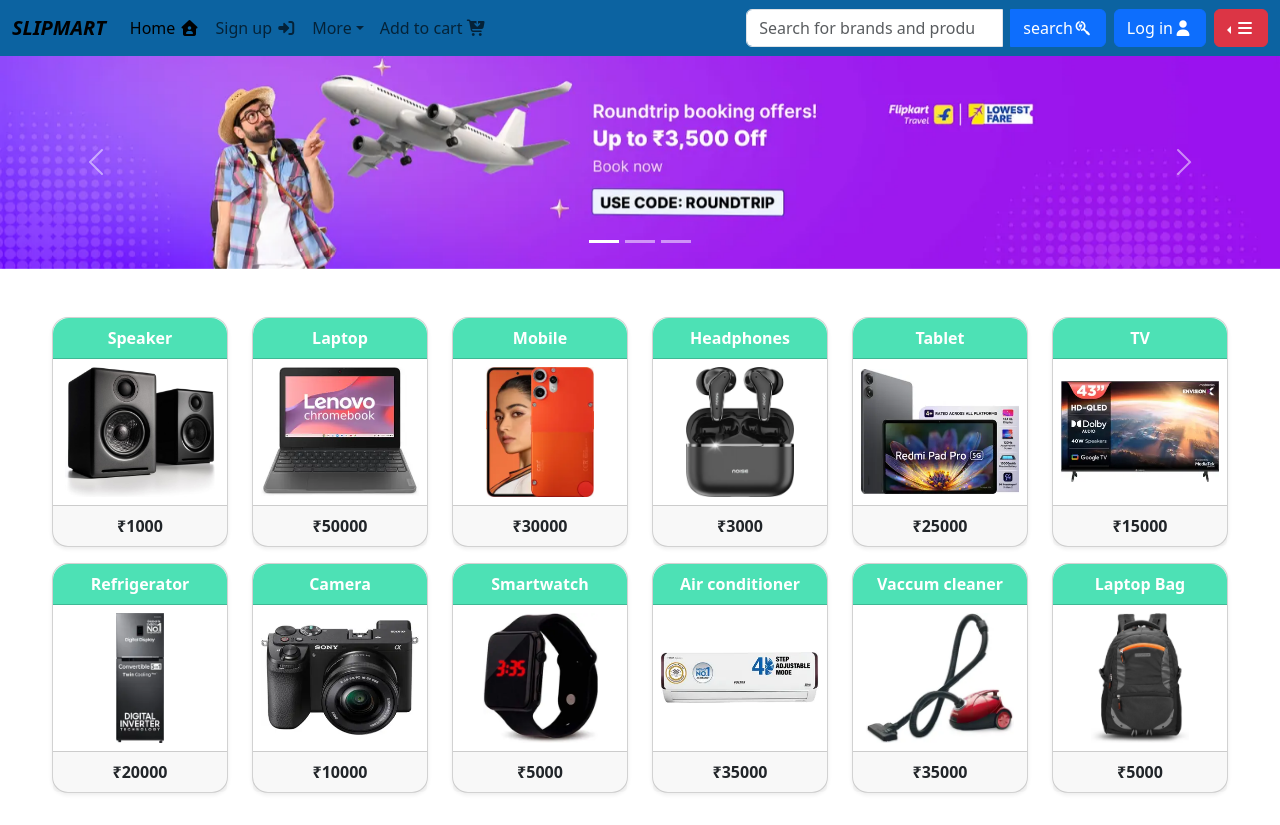
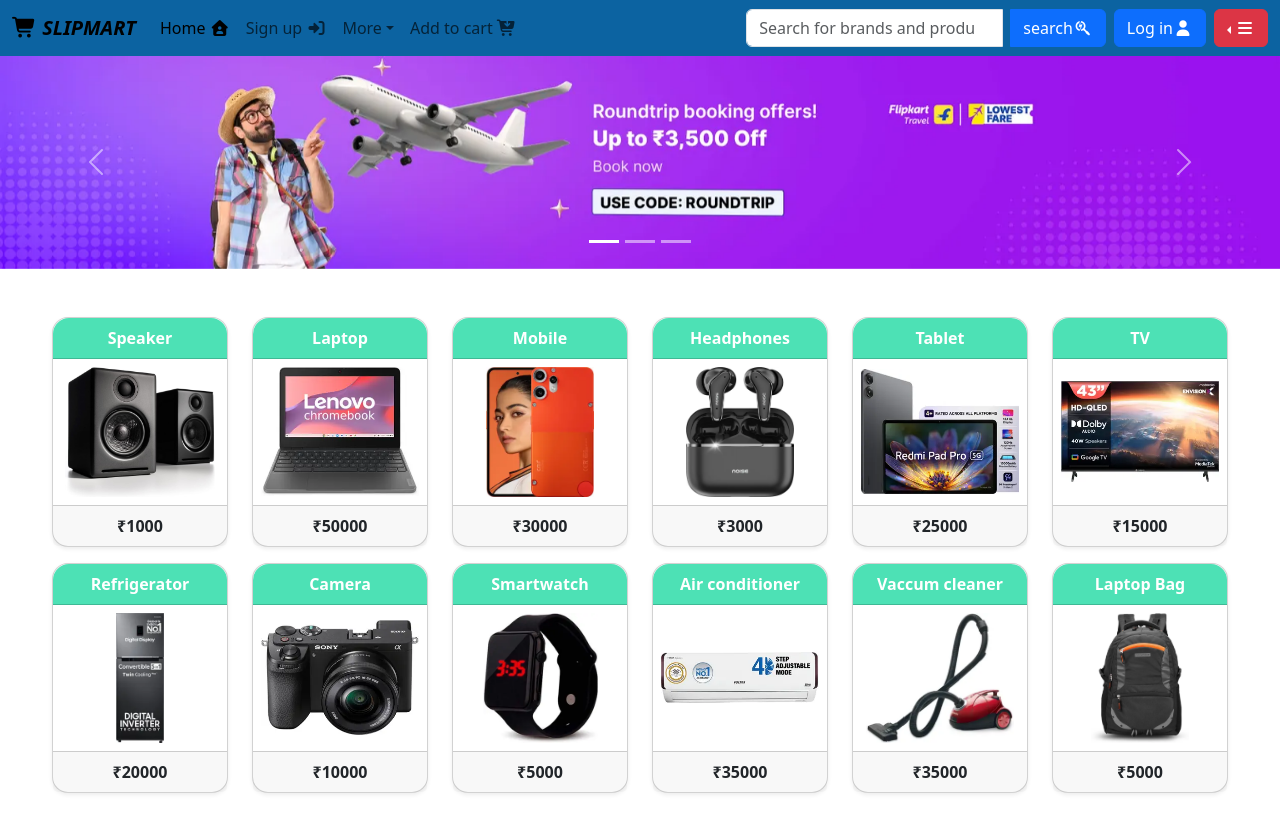
Before and after one commit to Aritrama12/ecom, a React (Create React App) app: page / in a window 1280 px wide. Built offline with nearby package versions, Linux system fonts and the light colour scheme.

Commit message:
Update Navbar.jsx

```diff
--- a/src/components/Navbar.jsx
+++ b/src/components/Navbar.jsx
@@ -13,7 +13,7 @@
       >
         <div className="container-fluid">
           <Link style={{ textDecoration: "none" }} className="navbar-brand" to="#">
-            <span className="fst-italic fw-bold"> SLIPMART</span>
+            <span className="fst-italic fw-bold"><i class="fa-solid fa-cart-shopping"/> SLIPMART</span>
           </Link>
 
           <button
```
